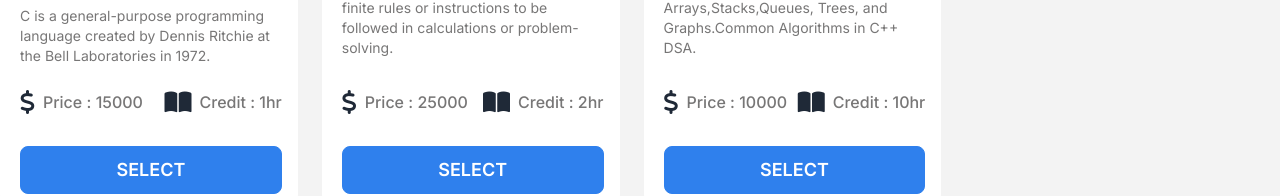
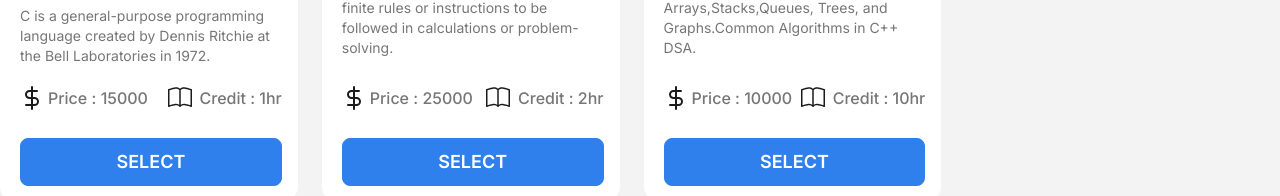
Before and after one commit to kamruzzamanbayezid/A7-course-registration, a React (Vite) app: page / in a window 1280 px wide. Shown: the part 429-625 px from the top of the page. Built offline with nearby package versions, Linux system fonts and the light colour scheme.

Commit message:
added react icon

```diff
--- a/index.html
+++ b/index.html
@@ -5,7 +5,7 @@
   <meta charset="UTF-8" />
   <link rel="icon" type="image/svg+xml" href="/vite.svg" />
   <meta name="viewport" content="width=device-width, initial-scale=1.0" />
-  <title>Vite + React</title>
+  <title>Course Registration</title>
 
   <link rel="preconnect" href="https://fonts.googleapis.com">
   <link rel="preconnect" href="https://fonts.gstatic.com" crossorigin>
--- a/src/Components/Course/Course.jsx
+++ b/src/Components/Course/Course.jsx
@@ -1,3 +1,7 @@
+// import { FaBeer } from 'react-icons/fa';
+import { BsBook } from 'react-icons/bs';
+import { FiDollarSign } from 'react-icons/fi';
+
 
 const Course = ({ course, handleAddCourse }) => {
 
@@ -9,17 +13,17 @@ const Course = ({ course, handleAddCourse }) => {
                         <h1 className="text-[#1C1B1B] text-lg font-semibold mb-1">{name}</h1>
                         <p className="text-[#1c1b1b99] text-sm font-normal mb-3">{details}</p>
                         <div className="flex justify-between">
-                              <div className="flex items-center gap-2">
-                                    <i className="fa-solid text-2xl fa-dollar-sign"></i>
+                              <div className="flex items-center gap-1">
+                                    <FiDollarSign className='text-2xl text-[#1C1B1B]'></FiDollarSign>
                                     <p className="text-base text-[#1c1b1b99] font-medium">Price : {price}</p>
                               </div>
                               <div className="flex items-center gap-2">
-                                    <i className="fa-solid text-2xl fa-book-open"></i>
+                                    <BsBook className='text-2xl text-[#1C1B1B]'></BsBook>
                                     <p className="text-base text-[#1c1b1b99] font-medium">Credit : {credits}hr</p>
                               </div>
                         </div>
                         <div className="card-actions mt-5">
-                              <button onClick={()=>handleAddCourse(course)} className="btn btn-primary w-full text-[#FFF] text-lg font-semibold bg-[#2F80ED] border-[#2F80ED;]">Select</button>
+                              <button onClick={() => handleAddCourse(course)} className="btn btn-primary w-full text-[#FFF] text-lg font-semibold bg-[#2F80ED] border-[#2F80ED;]">Select</button>
                         </div>
                   </div>
             </div>
--- a/src/Components/Courses/Courses.jsx
+++ b/src/Components/Courses/Courses.jsx
@@ -7,7 +7,7 @@ const Courses = ({ handleAddCourse }) => {
       const [courses, setCourses] = useState([]);
 
       useEffect(() => {
-            fetch('../../../public/data.json')
+            fetch('/data.json')
                   .then(res => res.json())
                   .then(data => setCourses(data))
       }, []);
```
Also changed, not shown: 1 other file (tests, documents, lock files or other folders).
